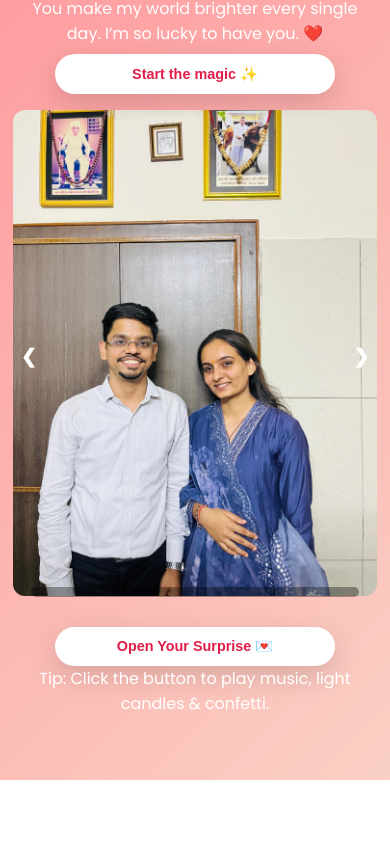
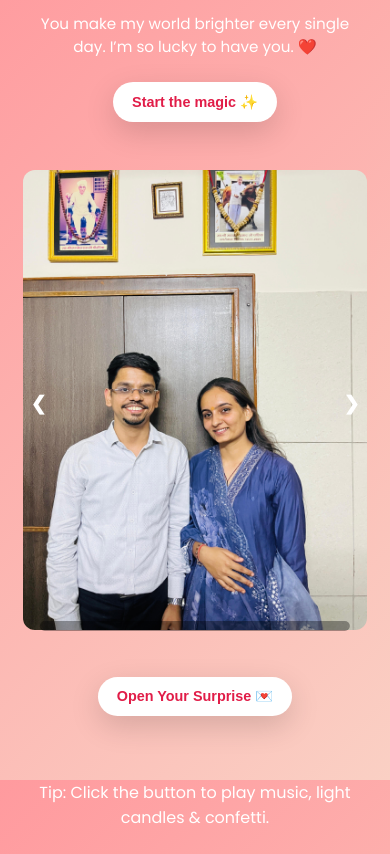
Before and after one commit to Hariom1607/25-03-25, a plain HTML site: page index.html in a window 390 px wide. Shown: the part 64-918 px from the top of the page. Before the commit the page ends 844 px from the top, so only its background shows below. Drawn offline with nearby package versions, Linux system fonts and the light colour scheme.

Commit message:
Fix mobile view spacing and font scaling

```diff
--- a/style.css
+++ b/style.css
@@ -21,13 +21,17 @@ body {
   -webkit-text-size-adjust: 100%; /* prevent iOS text zoom */
 }
 
-/* Hero container */
-/* HERO container adjustments for spacing */
+/* Hero container adjustments for mobile */
 .hero {
-  padding-top: 1.8rem;
-  max-width: 480px; /* keeps content visible on small screens */
+  display: flex;
+  flex-direction: column;
+  align-items: center;
+  justify-content: flex-start; /* top alignment */
   text-align: center;
-  gap: 1rem;
+  margin: 0 auto;
+  max-width: 95%; /* slightly increase width on mobile */
+  padding-top: 1.5rem; /* reduce top padding on small screens */
+  gap: 0.8rem; /* smaller gap for mobile so subtitle appears immediately */
 }
 
 /* Main title adjustments */
@@ -40,14 +44,16 @@ h1 {
   text-overflow: ellipsis;
 }
 
-/* Subtitle adjustments */
+/* Subtitle visible adjustments */
 #typing {
-  font-size: clamp(0.95rem, 2.2vw, 1.1rem);
-  max-width: 90%;
-  margin: 0.4rem auto 0 auto;
-  white-space: normal;
+  font-size: clamp(0.95rem, 2.2vw, 1.1rem); /* responsive and smaller for mobile */
+  max-width: 100%; /* full width */
+  margin: 0 auto;
+  white-space: normal; /* allow wrapping if needed */
   overflow: visible;
-}/* Main title adjustments */
+  text-align: center;
+}
+
 h1 {
   font-size: clamp(1.6rem, 4vw, 3rem); /* responsive: smaller on mobile, larger on desktop */
   line-height: 1.1;
@@ -68,13 +74,14 @@ h1 {
   text-align: center;
 }
 
-/* Mobile specific tweaks */
+/* Mobile tweaks */
 @media (max-width: 480px) {
   h1 {
-    font-size: 1.8rem; /* ensure fits single line */
+    font-size: 1.6rem; /* small enough to fit single line */
   }
   #typing {
-    font-size: 1rem; /* visible immediately below title */
+    font-size: 0.95rem;
+    max-width: 95%; /* ensure it fits on screen */
   }
 }
 
```
